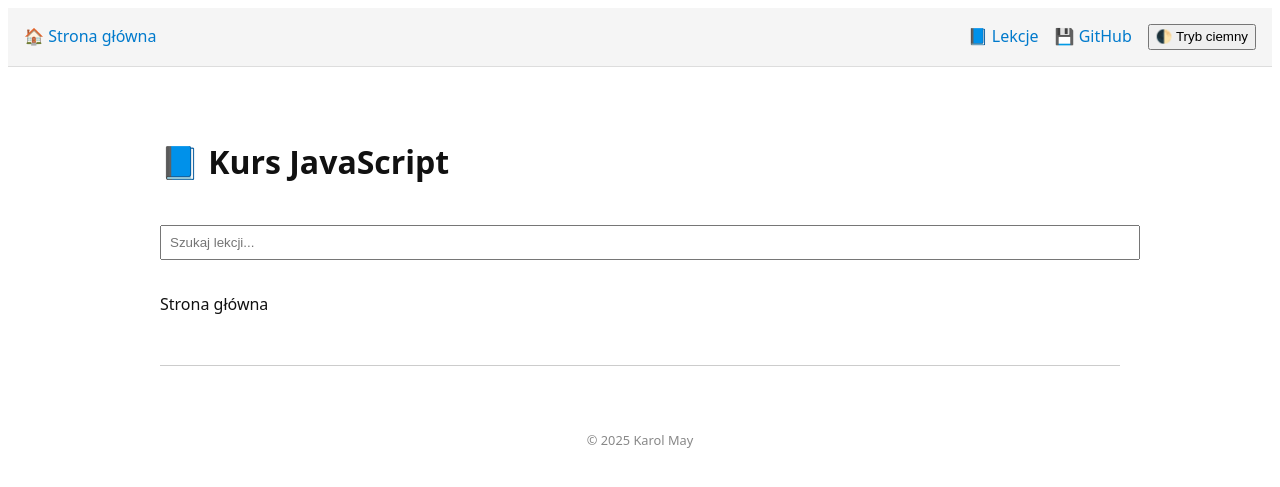
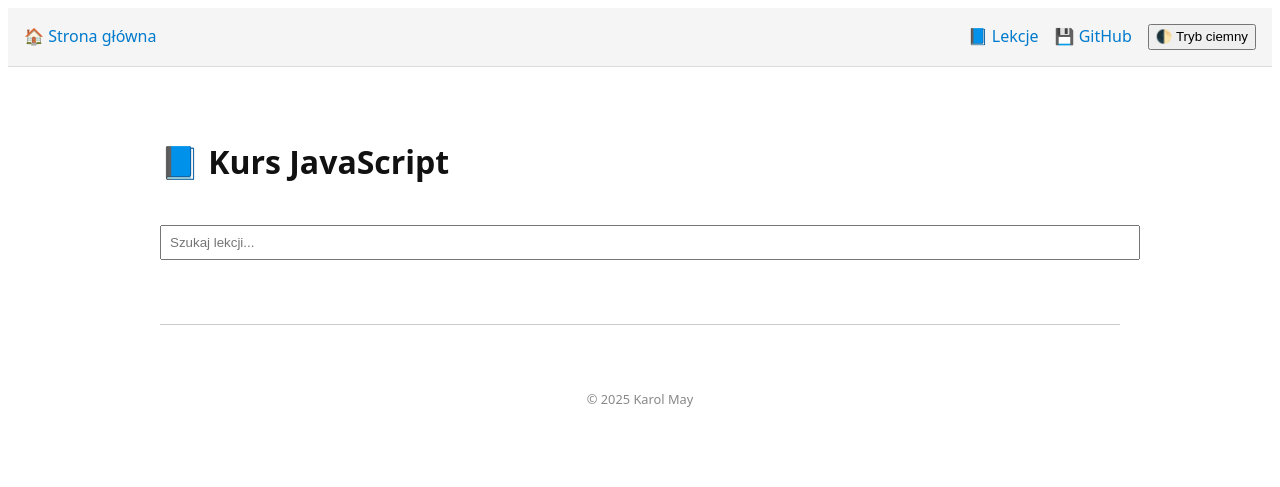
Before and after one commit to karol-may/js-kurs-notatki, a Jekyll site: the page built from lekcje.md, in a window 1280 px wide. Shown: the top 487 px of the page. Built offline with Jekyll 4.4.1, drawn with Linux system fonts in a browser that asks for light colours.

Commit message:
Konfiguracja Jekyll

```diff
--- a/lekcje.md
+++ b/lekcje.md
@@ -7,11 +7,8 @@ permalink: /lekcje/
 # 📘 Kurs JavaScript
 
 <input type="text" id="searchInput" placeholder="Szukaj lekcji..." style="width: 100%; padding: 0.5rem; margin: 1rem 0;">
-{% for pages in site.pages %}
-<p>{{pages.title}}</p>
-{% endfor %}
+
 <ul>
-
   {% assign lessons = site.pages | where_exp: "page", "page.permalink contains '/lessons/'" | sort: "title" %}
   {% for lesson in lessons %}
     <li><a href="{{ lesson.url }}">{{ lesson.title }}</a></li>
```
